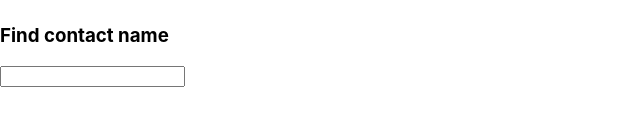
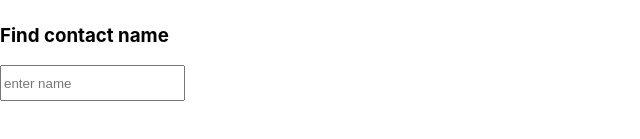
Before and after one commit to yuriipopovych/form, a React (Create React App) app: page / in a window 1280 px wide. Shown: the part 329-468 px from the top of the page, without its empty margins (0-640 px from the left). Built offline with nearby package versions, Linux system fonts and the light colour scheme.

Commit message:
clear filter btn

```diff
--- a/src/App.js
+++ b/src/App.js
@@ -13,7 +13,7 @@ export default class App extends Component {
     const persistedContacts = localStorage.getItem('contacts');
     if (persistedContacts) {
       this.setState({
-        contacts: JSON.parse(persistedContacts)
+        contacts:  JSON.parse(persistedContacts)
       })
     }
 
@@ -56,6 +56,9 @@ export default class App extends Component {
       }
     })
   }
+  clearFilter = () => {
+    this.setState({filter: ''})
+  }
 
 
 
@@ -66,7 +69,7 @@ export default class App extends Component {
       <div>
         <h1>Phonebook</h1>
         <AddSection  onNewContact={this.newContact} />
-        <Filter value={this.state.filter} handleFilterChange={this.handleFilterChange} />
+        <Filter value={this.state.filter} handleFilterChange={this.handleFilterChange} clearFilter={this.clearFilter} />
         <ContactSection contacts={visibleConstacts} handleFilterChange={this.handleFilterChange} deleteContact={this.deleteContact} />
       </div>
     )
--- a/src/Components/Filter/Filter.js
+++ b/src/Components/Filter/Filter.js
@@ -1,11 +1,17 @@
 import React from 'react'
+import styles from './Filter.module.css';
 
-export default function Filter({value, handleFilterChange}) {
+export default function Filter({value, handleFilterChange, clearFilter}) {
     return (
         <div>
             <h2>Contacts</h2>
             <h3>Find contact name</h3>
-            <input type='text' value={value } onChange={ handleFilterChange}/>
+            <div className={styles.btnDiv}>
+                <input type='text' value={value} onChange={handleFilterChange} placeholder='enter name' />
+                {value.length > 0 ? <div onClick={clearFilter} className={styles.close}></div> : null}
+            </div>
+
+
         </div>
     )
 }
--- /dev/null
+++ b/src/Components/Filter/Filter.module.css
@@ -0,0 +1,44 @@
+.close {
+    width: 30px;
+    height: 30px;
+    box-shadow: 0px 10 10px 10px rgba(0, 0, 0, 0.25);
+    border-radius: 6px;
+    background: #228ab3;
+    margin: 20px auto;
+    position: relative;
+    display: block;
+    z-index: 200;
+    text-indent: -9999px;
+    cursor: pointer;
+    margin: 2px;
+}
+
+.close:before,
+.close:after {
+    content: '';
+    width: 80%;
+    height: 3px;
+    background: #bde5f1;
+    position: absolute;
+    top: 48%;
+    left: 10%;
+    transform: rotate(45deg);
+    transition: all 0.3s ease-out;
+}
+
+.close:after {
+    transform: rotate(-45deg);
+    transition: all 0.3s ease-out;
+}
+
+.close:hover:before,
+.close:hover:after {
+    transform: rotate(180deg);
+    background: #FFF;
+}
+.btnDiv {
+    display: flex;
+}
+.btnDiv input {
+    height: 30px;
+}
```
